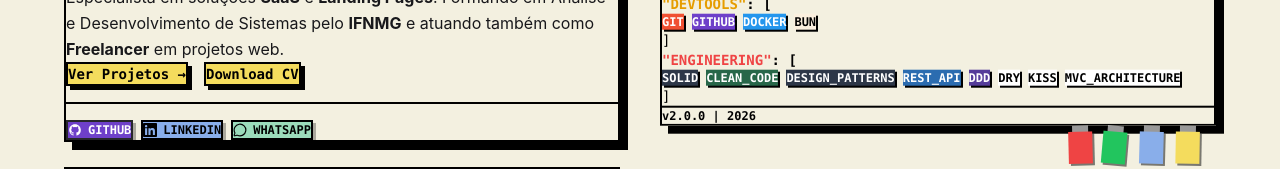
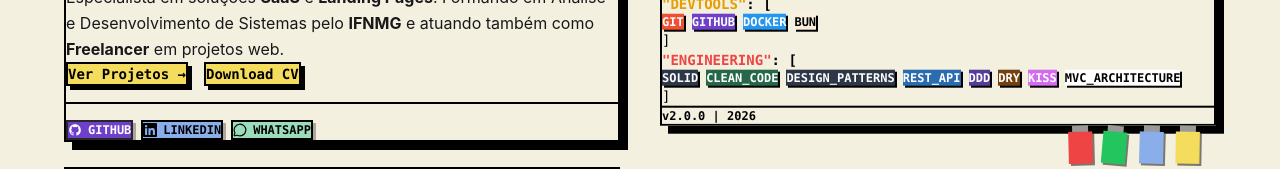
Before and after one commit to gui-ccr/portfolio, a React (Vite) app: page / in a window 1280 px wide. Shown: the part 403-572 px from the top of the page. Built offline with nearby package versions, Linux system fonts and the light colour scheme.

Commit message:
minus changes

```diff
--- a/src/shared/constants/tagColors.ts
+++ b/src/shared/constants/tagColors.ts
@@ -36,6 +36,7 @@ export const TAG_COLORS: Record<string, TagColor> = {
   'REST_API':         { bg: '#2B6CB0', text: '#ffffff' },
   'DESIGN_PATTERNS':  { bg: '#2D3748', text: '#ffffff' },
   'CRUD':             { bg: '#4A5568', text: '#ffffff' },
-  'DRY_KISS':         { bg: '#744210', text: '#ffffff' },
+  'DRY':              { bg: '#744210', text: '#ffffff' },
+  'KISS':             { bg: '#d36bee', text: '#ffffff' },
   'MVC':              { bg: '#2C5282', text: '#ffffff' },
 }
```
